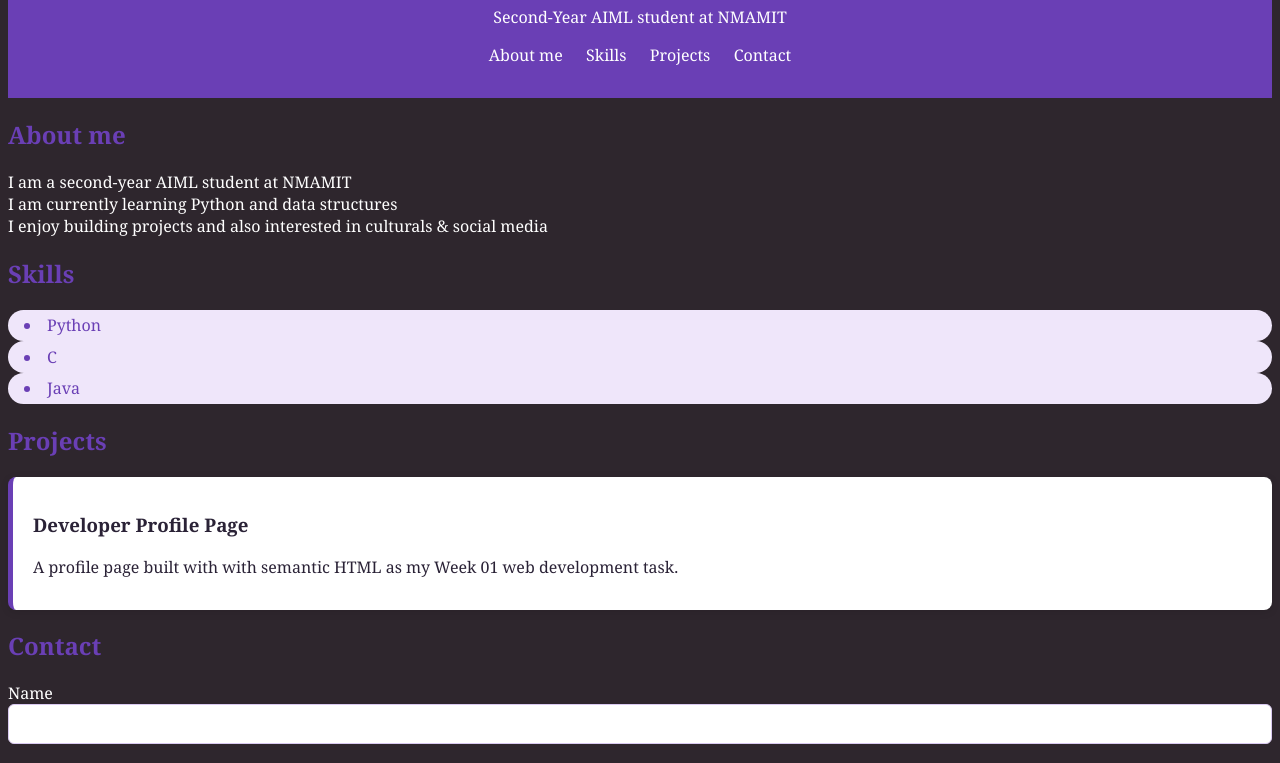
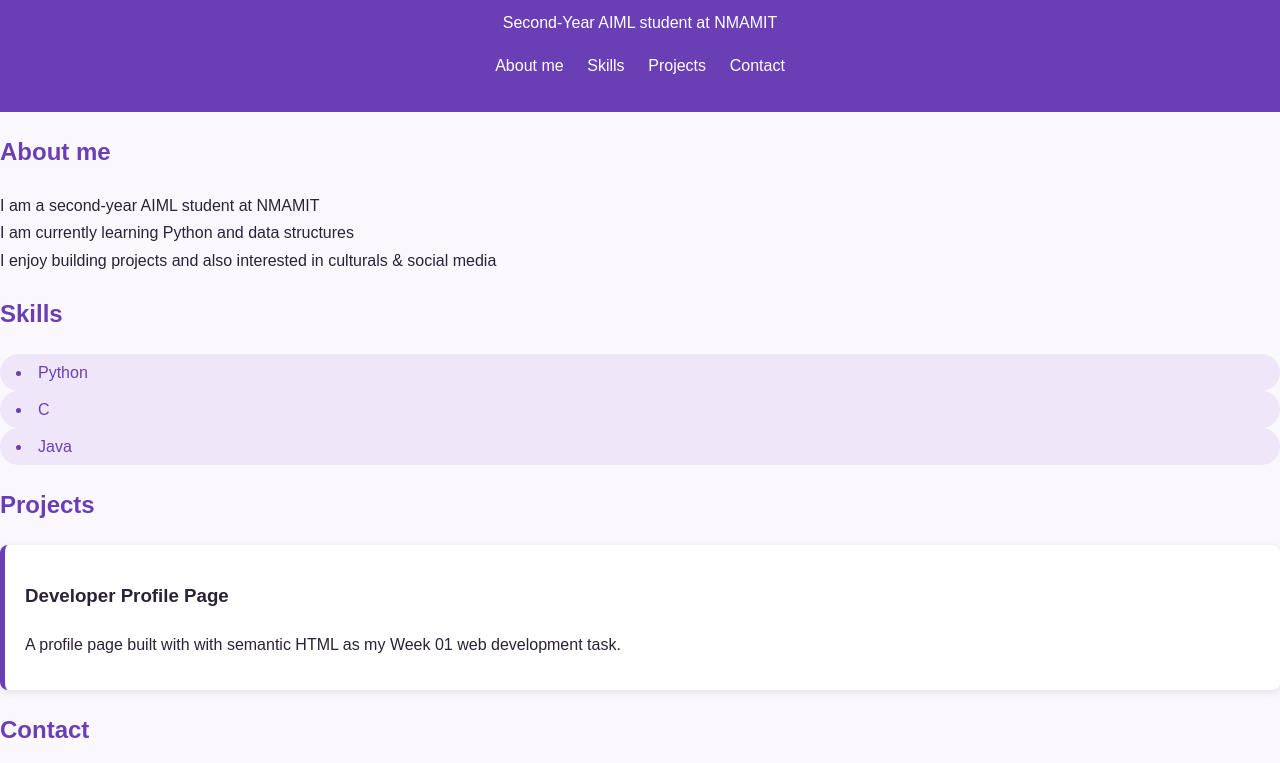
Before and after one commit to Priyadarshini-098/web-dev-week-01, a plain HTML site: page index.html in a window 1280 px wide. Shown: the part 120-883 px from the top of the page. Drawn offline with Linux system fonts and the light colour scheme.

Commit message:
Add README

```diff
--- a/style.css
+++ b/style.css
@@ -1,7 +1,21 @@
+:root {
+    --bg: #fbf8fd;
+    --text: #2a2236;
+    --accent: #6a3fb5;
+    --soft: #efe6fa;
+    --card: #ffffff;
+}
+
+*, *::before, *::after {
+    box-sizing: border-box;
+}
+
 body {
-    background: rgba(11, 2, 10, 0.855);
-    color: white;
-    font-family: Georgia, serif;
+    font-family: 'Poppins', sans-serif;
+    background: var(--bg);
+    color: var(--text);
+    line-height: 1.7;
+    margin: 0;
 }
 header {
     background: #6a3fb5;
```
Also changed, not shown: 1 other file.
